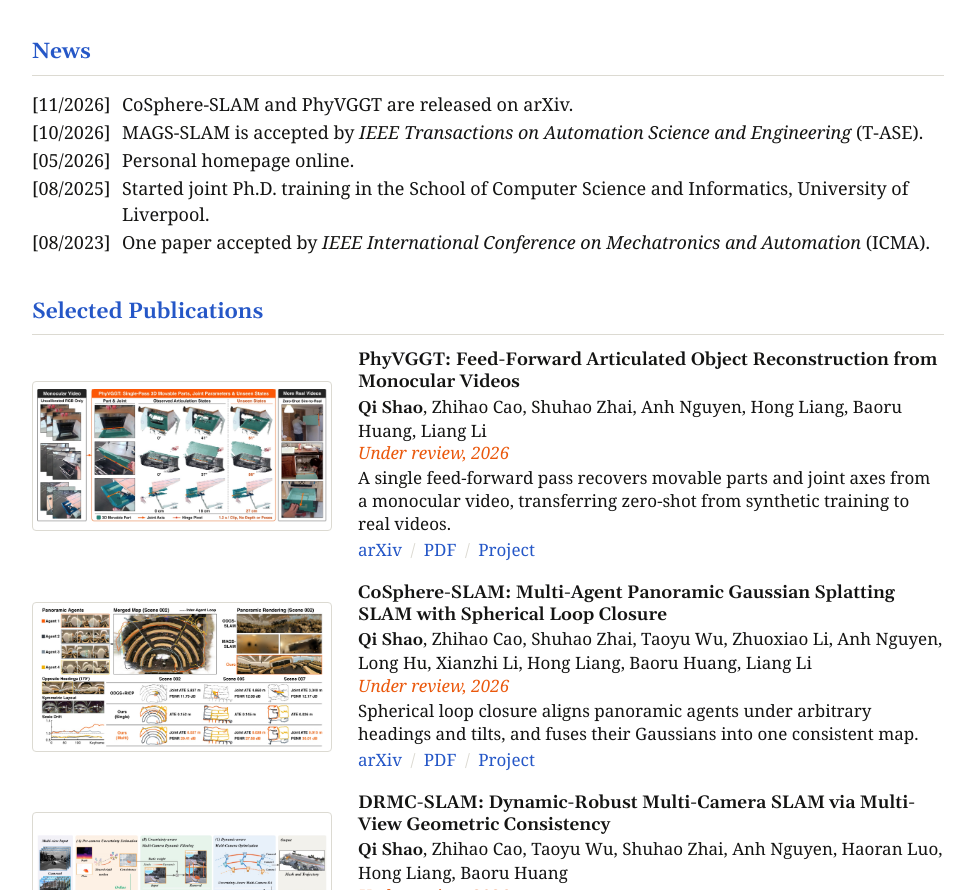
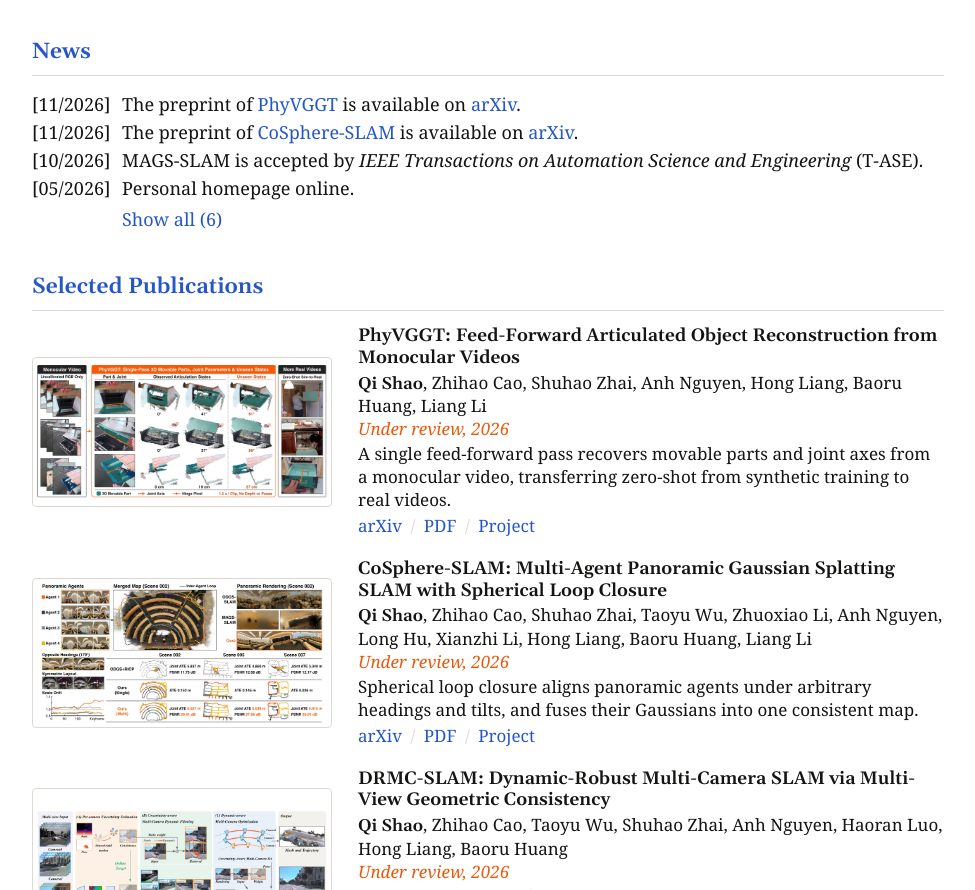
Before and after one commit to qishao11/qishao11.github.io, a plain HTML site: page index.html in a window 1280 px wide. Shown: the part 817-1707 px from the top of the page, without its empty margins (152-1127 px from the left). Drawn offline with nearby package versions, Linux system fonts and the light colour scheme.

Commit message:
Split arXiv news into two items; show latest four with Show all toggle
Co-Authored-By: Claude Opus 5.5 <noreply@anthropic.com>

```diff
--- a/home.css
+++ b/home.css
@@ -112,8 +112,6 @@ section p { margin: 0 0 10px; }
 
 /* News */
 .news {
-  max-height: 220px;
-  overflow-y: auto;
   margin: 0;
   padding: 0;
   list-style: none;
@@ -127,6 +125,17 @@ section p { margin: 0 0 10px; }
 }
 
 .news .date { font-variant-numeric: tabular-nums; font-weight: 500; }
+.news.collapsed li:nth-child(n+5) { display: none; }
+.news-toggle {
+  margin: 4px 0 0 90px;
+  padding: 0;
+  border: 0;
+  background: none;
+  color: var(--brand);
+  font: inherit;
+  cursor: pointer;
+}
+.news-toggle:hover { color: var(--brand-hover); text-decoration: underline; }
 
 /* Publications */
 .pub {
@@ -224,7 +233,7 @@ footer {
   .header .role { font-size: 18px; margin-bottom: 10px; }
   .header p { font-size: 16px; }
   h2 { margin: 30px 0 12px; font-size: 21px; }
-  .news { max-height: 280px; }
+  .news-toggle { margin-left: 76px; }
   .news li { grid-template-columns: 70px 1fr; gap: 6px; font-size: 16px; padding: 2px 0; }
   .pub, .project { grid-template-columns: 1fr; gap: 10px; margin-bottom: 28px; font-size: 16px; line-height: 1.4; }
   .pub .title { font-size: 17px; line-height: 1.3; }
--- a/index.html
+++ b/index.html
@@ -62,13 +62,15 @@
     <!-- EDIT CONTENT: News -->
     <section id="news">
       <h2>News</h2>
-      <ul class="news">
-        <li><span class="date">[11/2026]</span><span>CoSphere-SLAM and PhyVGGT are released on arXiv.</span></li>
+      <ul class="news" id="news-list">
+        <li><span class="date">[11/2026]</span><span>The preprint of <a href="https://phyvggt.github.io">PhyVGGT</a> is available on <a href="https://arxiv.org/abs/2611.22244">arXiv</a>.</span></li>
+        <li><span class="date">[11/2026]</span><span>The preprint of <a href="https://cosphere-slam.github.io">CoSphere-SLAM</a> is available on <a href="https://arxiv.org/abs/2611.22235">arXiv</a>.</span></li>
         <li><span class="date">[10/2026]</span><span>MAGS-SLAM is accepted by <em>IEEE Transactions on Automation Science and Engineering</em> (T-ASE).</span></li>
         <li><span class="date">[05/2026]</span><span>Personal homepage online.</span></li>
         <li><span class="date">[08/2025]</span><span>Started joint Ph.D. training in the School of Computer Science and Informatics, University of Liverpool.</span></li>
         <li><span class="date">[08/2023]</span><span>One paper accepted by <em>IEEE International Conference on Mechatronics and Automation</em> (ICMA).</span></li>
       </ul>
+      <button type="button" class="news-toggle" id="news-toggle" hidden></button>
     </section>
 
     <!-- EDIT CONTENT: Publications -->
@@ -213,6 +215,24 @@
   <div class="zoom" id="zoom" aria-hidden="true"><img alt=""></div>
 
   <script>
+    (function () {
+      const SHOW = 4;
+      const list = document.getElementById('news-list');
+      const btn = document.getElementById('news-toggle');
+      const total = list.children.length;
+      if (total <= SHOW) return;
+      function render(open) {
+        list.classList.toggle('collapsed', !open);
+        btn.textContent = open ? 'Show less' : 'Show all (' + total + ')';
+        btn.setAttribute('aria-expanded', open);
+      }
+      btn.hidden = false;
+      btn.addEventListener('click', function () { render(list.classList.contains('collapsed')); });
+      render(false);
+    })();
+  </script>
+
+  <script>
     const zoom = document.getElementById('zoom');
     const zoomImg = zoom.querySelector('img');
     document.querySelectorAll('img[data-zoom]').forEach(function (img) {
```
